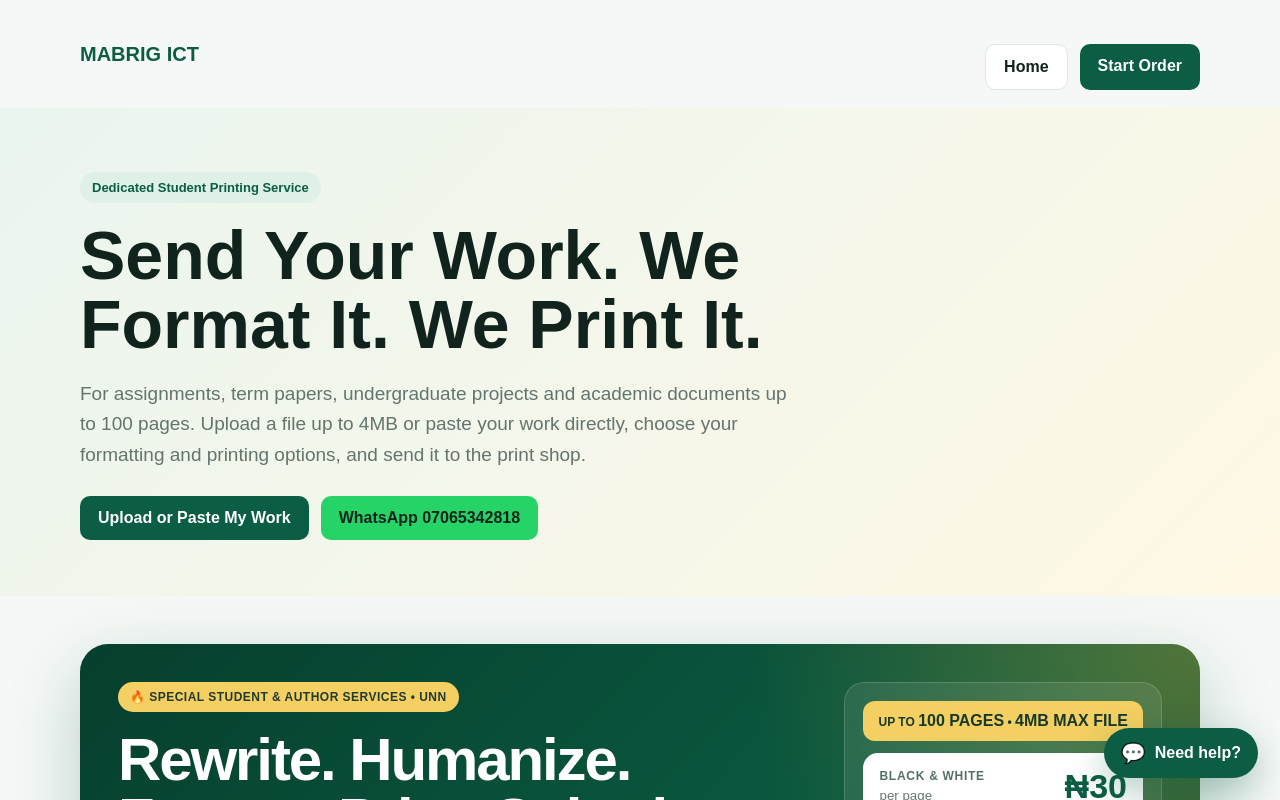
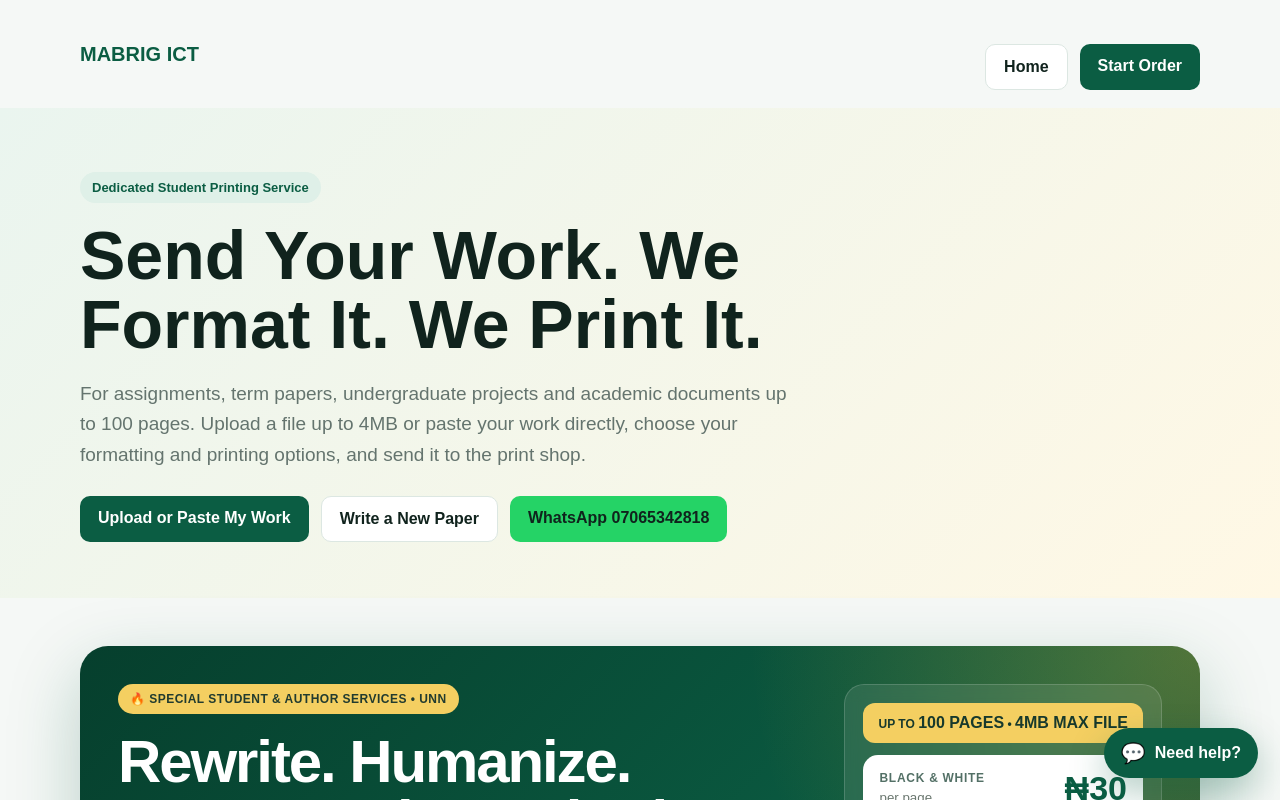
Before and after one commit to mabrig1/mabrig-academic-assistance, a Next.js app: page /academic-printing in a window 1280 px wide. Shown: the top 800 px of the page. Built offline with nearby package versions, Linux system fonts and the light colour scheme.

Commit message:
Link Academic Writer from printing page

```diff
--- a/app/academic-printing/page.tsx
+++ b/app/academic-printing/page.tsx
@@ -13,7 +13,7 @@
           <span className="badge">Dedicated Student Printing Service</span>
           <h1>Send Your Work. We Format It. We Print It.</h1>
           <p className="lead">For assignments, term papers, undergraduate projects and academic documents up to 100 pages. Upload a file up to 4MB or paste your work directly, choose your formatting and printing options, and send it to the print shop.</p>
-          <div className="actions"><Link className="btn primary" href="/academic-printing/order">Upload or Paste My Work</Link><a className="btn whatsapp" href="https://wa.me/2347065342818?text=Hello%20Mabrig%20ICT%2C%20I%20want%20to%20use%20the%20Academic%20Document%20Printing%20service." target="_blank" rel="noreferrer">WhatsApp 07065342818</a></div>
+          <div className="actions"><Link className="btn primary" href="/academic-printing/order">Upload or Paste My Work</Link><Link className="btn secondary" href="/academic-writer">Write a New Paper</Link><a className="btn whatsapp" href="https://wa.me/2347065342818?text=Hello%20Mabrig%20ICT%2C%20I%20want%20to%20use%20the%20Academic%20Document%20Printing%20service." target="_blank" rel="noreferrer">WhatsApp 07065342818</a></div>
         </div>
       </section>
 
```
